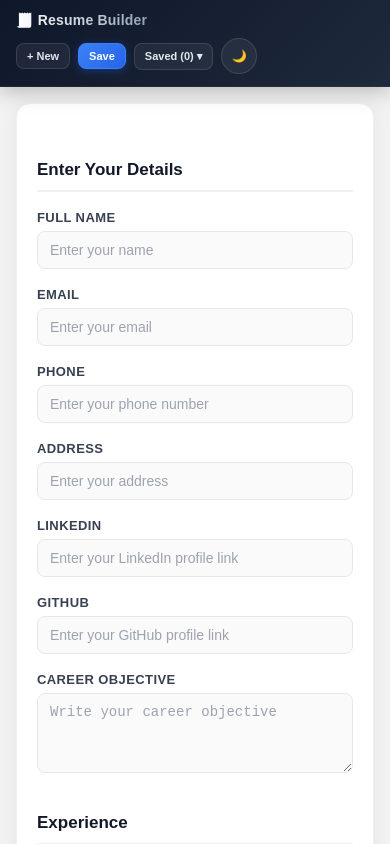
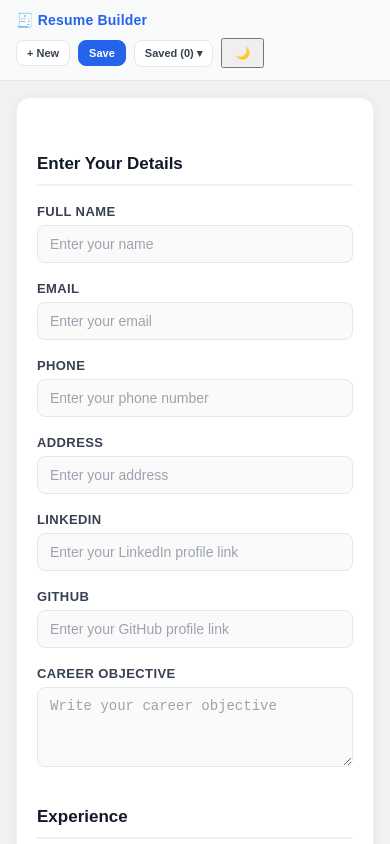
Before and after one commit to MohdIrfan1006/Resume-builder, a React (Vite) app: page / in a window 390 px wide. Shown: the top 844 px of the page. Built offline with nearby package versions, Linux system fonts and the light colour scheme.

Commit message:
Refactor navbar styles for improved aesthetics and responsiveness; enhance dark mode support and adjust print styles

```diff
--- a/src/App.css
+++ b/src/App.css
@@ -450,19 +450,16 @@ body {
     padding: 0;
   }
 
-  /* Ek Experience/Education/Project block kabhi beech se na kate */
   .preview-block {
     break-inside: avoid;
     page-break-inside: avoid;
   }
 
-  /* Heading (Experience, Education, etc.) apne aap page ke end mein akela na reh jaye */
   h3 {
     break-after: avoid;
     page-break-after: avoid;
   }
 
-  /* hr lines print mein halki rakho */
   hr {
     border-color: #ccc;
   }
@@ -481,7 +478,7 @@ body {
 
 /* ===== DARK MODE ===== */
 .app.dark {
-  background: #121212;
+  background: #0d0d15;
 }
 
 .app.dark > h1 {
@@ -610,19 +607,18 @@ body {
 .app.dark .score-tips ul {
   color: #ccc;
 }
-/* ===== NAVBAR (Premium look) ===== */
+/* ===== NAVBAR (Clean/Light look) ===== */
 .navbar {
   display: flex;
   justify-content: space-between;
   align-items: center;
-  background: linear-gradient(135deg, #0f172a 0%, #1e293b 100%);
-  color: white;
-  padding: 16px 36px;
+  background: #f8fafc;
+  color: #1f2937;
+  padding: 14px 36px;
   position: sticky;
   top: 0;
   z-index: 100;
-  box-shadow: 0 4px 20px rgba(0, 0, 0, 0.25);
-  border-bottom: 1px solid rgba(255, 255, 255, 0.06);
+  border-bottom: 1px solid #e5e7eb;
 }
 
 .navbar-logo {
@@ -632,26 +628,23 @@ body {
   display: flex;
   align-items: center;
   gap: 8px;
-  background: linear-gradient(90deg, #ffffff, #94a3b8);
-  -webkit-background-clip: text;
-  background-clip: text;
-  -webkit-text-fill-color: transparent;
+  color: #2563eb;
 }
 
 .navbar-right {
   display: flex;
   align-items: center;
-  gap: 12px;
+  gap: 14px;
 }
 
 .navbar-resume-name {
   font-size: 13px;
   font-weight: 500;
-  color: #e2e8f0;
+  color: #4b5563;
   margin-right: 4px;
   padding: 6px 14px;
-  background: rgba(255, 255, 255, 0.06);
-  border: 1px solid rgba(255, 255, 255, 0.1);
+  background: white;
+  border: 1px solid #e5e7eb;
   border-radius: 20px;
   max-width: 160px;
   overflow: hidden;
@@ -660,9 +653,9 @@ body {
 }
 
 .navbar-btn {
-  background: rgba(255, 255, 255, 0.06);
-  border: 1px solid rgba(255, 255, 255, 0.12);
-  color: #e2e8f0;
+  background: white;
+  border: 1px solid #e5e7eb;
+  color: #374151;
   padding: 8px 16px;
   border-radius: 8px;
   cursor: pointer;
@@ -672,22 +665,18 @@ body {
 }
 
 .navbar-btn:hover {
-  background: rgba(255, 255, 255, 0.14);
-  border-color: rgba(255, 255, 255, 0.25);
-  transform: translateY(-1px);
+  background: #f1f5f9;
+  border-color: #cbd5e1;
 }
 
 .navbar-btn-primary {
-  background: linear-gradient(135deg, #3b82f6, #2563eb);
-  border-color: #3b82f6;
+  background: #2563eb;
+  border-color: #2563eb;
   color: white;
-  box-shadow: 0 2px 8px rgba(37, 99, 235, 0.35);
 }
 
 .navbar-btn-primary:hover {
-  background: linear-gradient(135deg, #4f8ff7, #3b6ff0);
-  box-shadow: 0 4px 14px rgba(37, 99, 235, 0.5);
-  transform: translateY(-1px);
+  background: #1e4fc4;
 }
 
 .navbar-dropdown-wrapper {
@@ -701,7 +690,8 @@ body {
   background: white;
   color: #111;
   border-radius: 10px;
-  box-shadow: 0 8px 30px rgba(0, 0, 0, 0.25);
+  box-shadow: 0 8px 30px rgba(0, 0, 0, 0.15);
+  border: 1px solid #e5e7eb;
   min-width: 220px;
   max-height: 260px;
   overflow-y: auto;
@@ -733,7 +723,7 @@ body {
   display: flex;
   justify-content: space-between;
   align-items: center;
-  padding: 10px 10px;
+  padding: 10px;
   border-radius: 6px;
   cursor: pointer;
   font-size: 14px;
@@ -764,29 +754,75 @@ body {
   opacity: 1;
 }
 
-.navbar-dark-toggle {
-  background: rgba(255, 255, 255, 0.06);
-  border: 1px solid rgba(255, 255, 255, 0.12);
-  color: white;
-  width: 36px;
-  height: 36px;
-  border-radius: 50%;
-  cursor: pointer;
-  font-size: 15px;
+/* ---- Theme Switch (toggle pill) ---- */
+.navbar-theme-switch {
   display: flex;
   align-items: center;
-  justify-content: center;
-  transition: all 0.2s ease;
+  gap: 8px;
+  cursor: pointer;
+  user-select: none;
 }
 
-.navbar-dark-toggle:hover {
-  background: rgba(255, 255, 255, 0.16);
-  transform: rotate(15deg);
+.switch-track {
+  width: 42px;
+  height: 22px;
+  background: #cbd5e1;
+  border-radius: 20px;
+  padding: 3px;
+  transition: background 0.25s ease;
+  display: flex;
+  align-items: center;
 }
 
+.switch-track.switch-on {
+  background: #2563eb;
+  justify-content: flex-end;
+}
+
+.switch-thumb {
+  width: 16px;
+  height: 16px;
+  background: white;
+  border-radius: 50%;
+  box-shadow: 0 1px 3px rgba(0, 0, 0, 0.3);
+  transition: all 0.25s ease;
+}
+
+.switch-label {
+  font-size: 13px;
+  font-weight: 600;
+  color: #4b5563;
+  white-space: nowrap;
+}
+
+/* ---- Dark mode ---- */
 .app.dark .navbar {
-  background: linear-gradient(135deg, #000000 0%, #0a0a0a 100%);
-  border-bottom-color: rgba(255, 255, 255, 0.04);
+  background: #16162a;
+  border-bottom-color: rgba(255, 255, 255, 0.08);
+}
+
+.app.dark .navbar-logo {
+  color: #60a5fa;
+}
+
+.app.dark .navbar-resume-name {
+  background: rgba(255, 255, 255, 0.06);
+  border-color: rgba(255, 255, 255, 0.12);
+  color: #cbd5e1;
+}
+
+.app.dark .navbar-btn {
+  background: rgba(255, 255, 255, 0.06);
+  border-color: rgba(255, 255, 255, 0.14);
+  color: #e2e8f0;
+}
+
+.app.dark .navbar-btn:hover {
+  background: rgba(255, 255, 255, 0.12);
+}
+
+.app.dark .switch-label {
+  color: #cbd5e1;
 }
 
 .app {
@@ -796,6 +832,8 @@ body {
 .resume-container {
   padding-top: 30px;
 }
+
+
 /* ===== MOBILE RESPONSIVE ===== */
 @media (max-width: 900px) {
   .app {
@@ -899,4 +937,10 @@ body {
   .resume-manager-buttons {
     flex-direction: column;
   }
+
+  .navbar-dropdown {
+    right: -10px;
+    min-width: 180px;
+    max-width: calc(100vw - 20px);
+  }
 }
```
